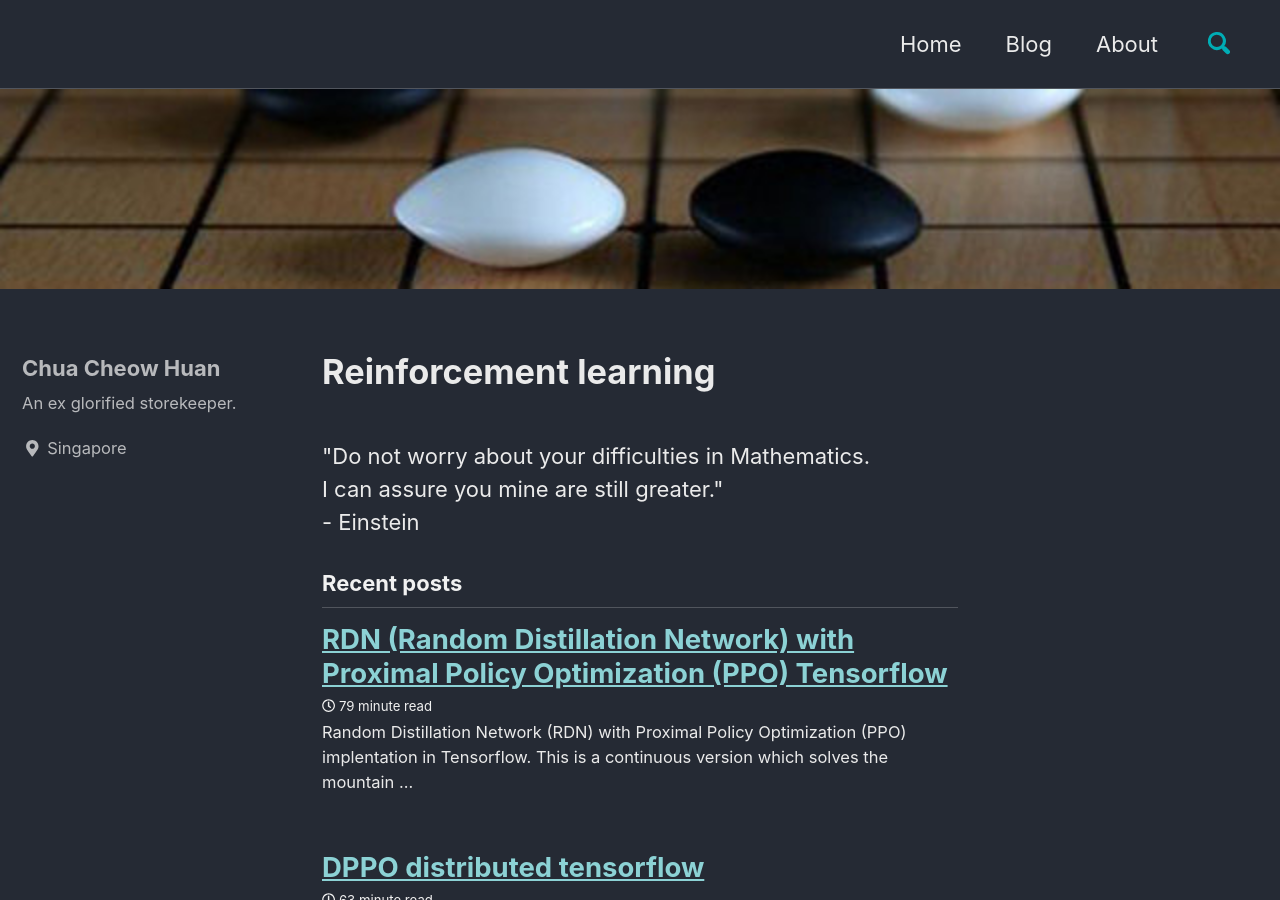
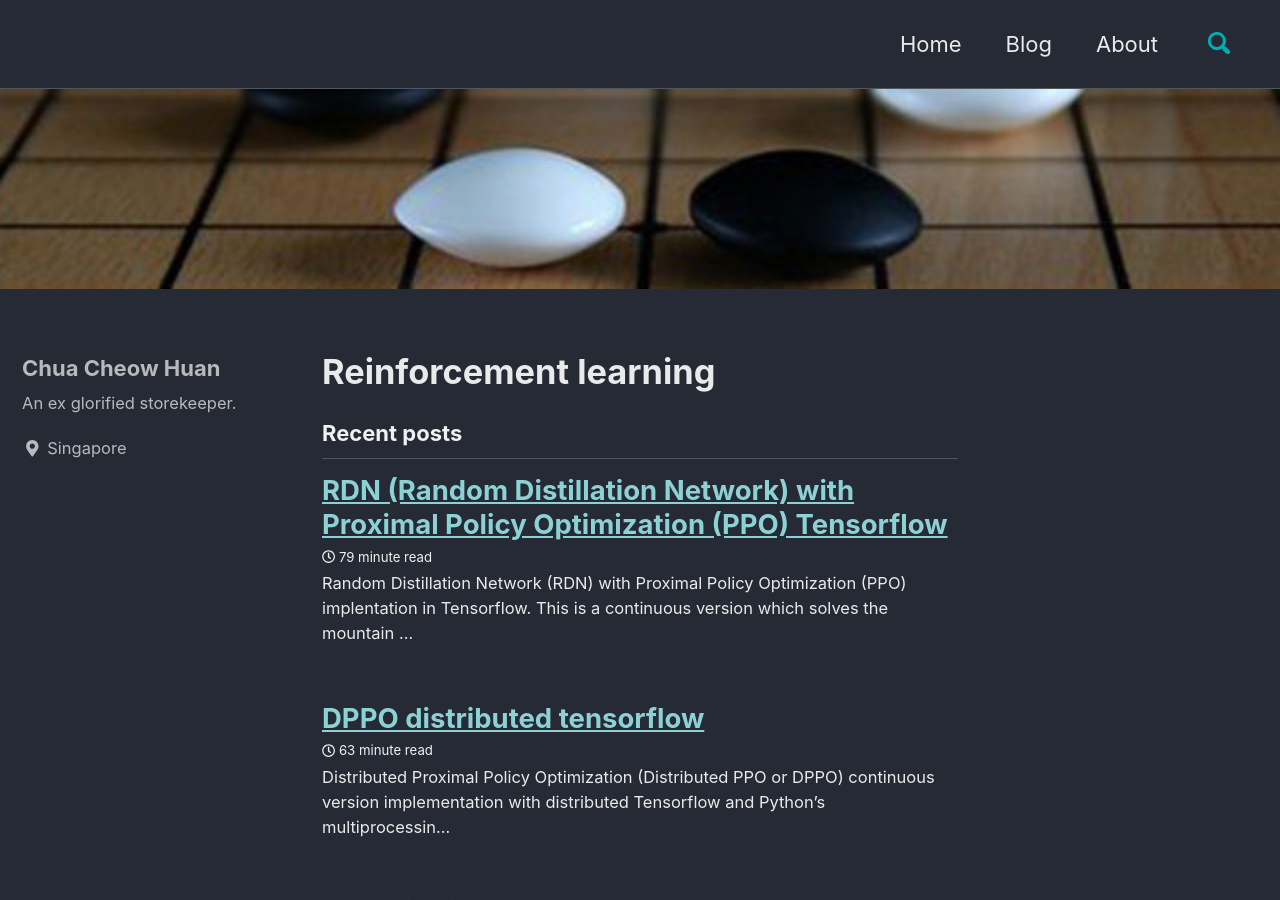
Before and after one commit to ChuaCheowHuan/ChuaCheowHuan.github.io, a Jekyll site: the page built from index.html, in a window 1280 px wide and 900 px high. Built offline with Jekyll 4.4.1, drawn with Linux system fonts in a browser that asks for light colours; cached includes are drawn as plain includes; the list of posts is cut into pages by our own code.

Commit message:
test md in html index file

```diff
--- a/index.html
+++ b/index.html
@@ -9,13 +9,6 @@ header:
       #overlay_image: /assets/images/foggy.jpg
       #overlay_filter: 0.1
 ---
-
-<br>
-"Do not worry about your difficulties in Mathematics.
-<br>
- I can assure you mine are still greater."
-<br>
- - Einstein
 
 <!doctype html>
 <html>
```
Also changed, not shown: blog.html (+0 -9 lines).
